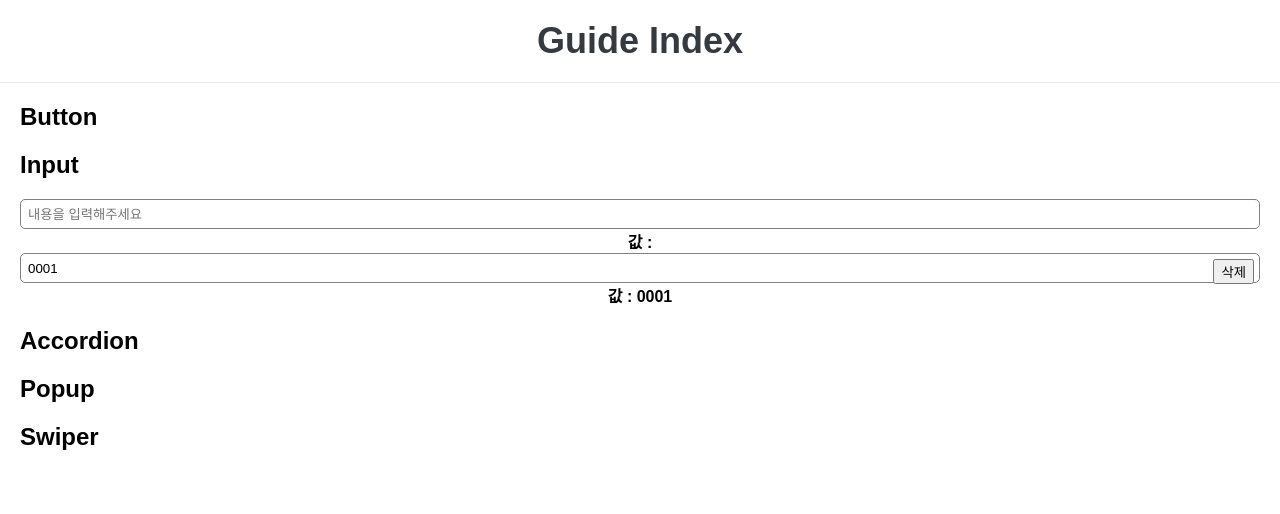
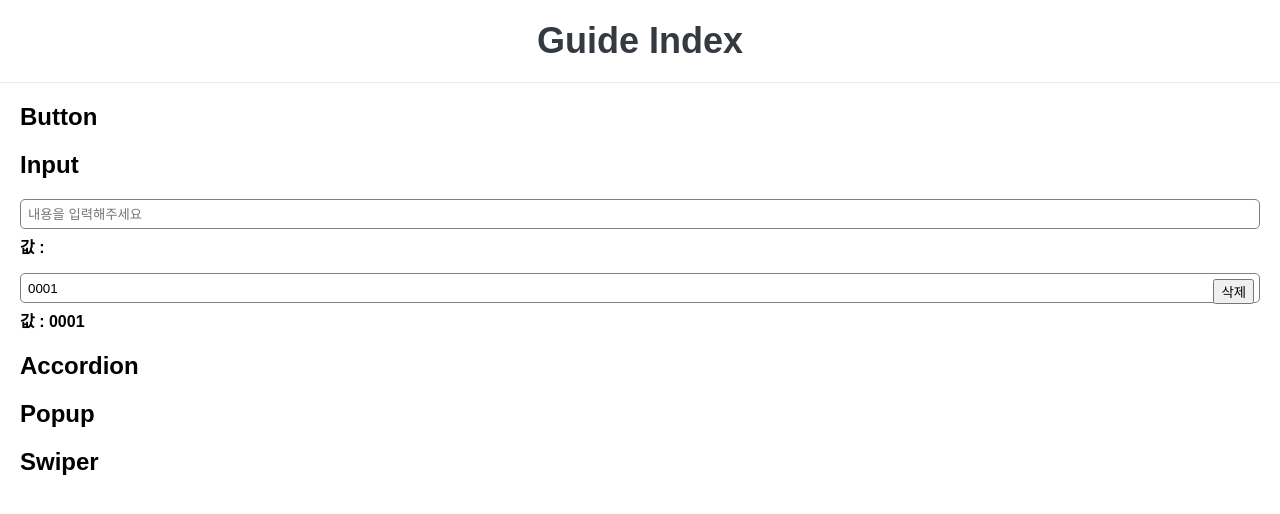
Before and after one commit to Lim-Suhyeon/ReactTest, a React (Create React App) app: page /InputGuide in a window 1280 px wide. Shown: the top 514 px of the page. Built offline with nearby package versions, Linux system fonts and the light colour scheme.

Commit message:
Update Input.js and styles.css

```diff
--- a/src/component/Input.js
+++ b/src/component/Input.js
@@ -47,7 +47,7 @@ function Input(props) {
           </button>
         )}
       </div>
-      <b>값 : {value}</b>
+      <p className="value">값 : {value}</p>
     </div>
   );
 }
--- a/src/styles.css
+++ b/src/styles.css
@@ -11,6 +11,11 @@ body {
 .guide_h2 {
   margin: 20px 0;
   text-align: left;
+}
+.value {
+  margin: 5px 0 15px;
+  text-align: left;
+  font-weight: bold;
 }
 
 /* input */
```
